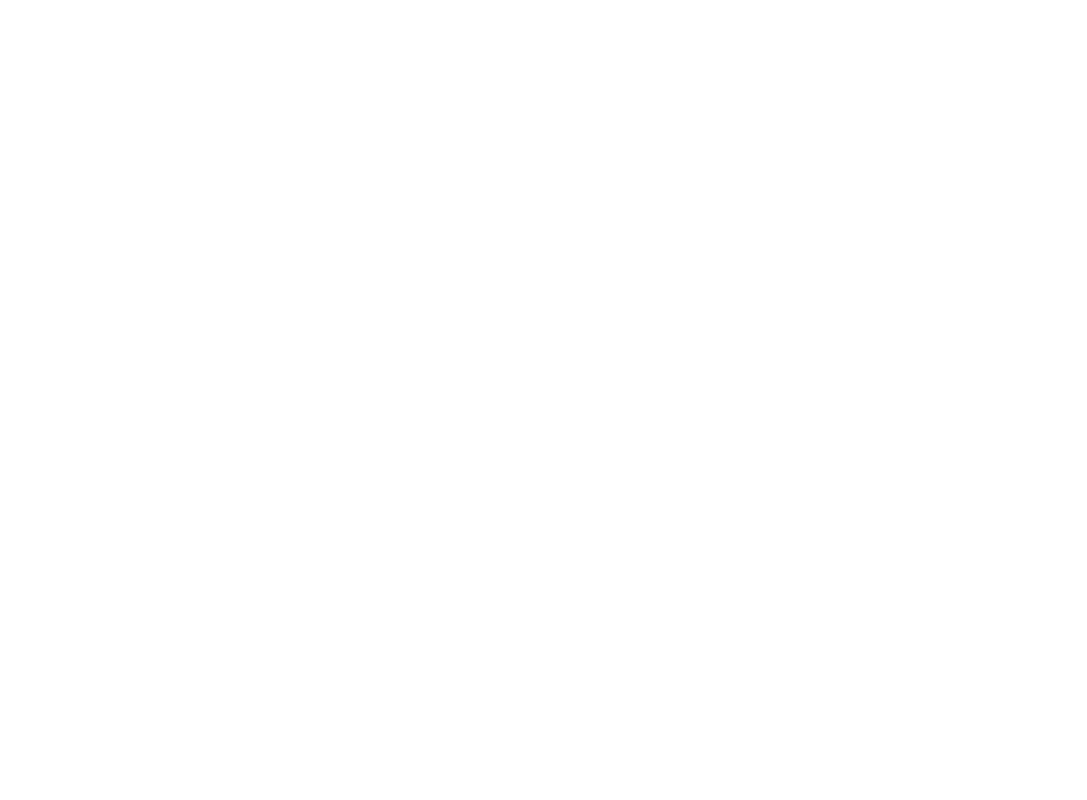
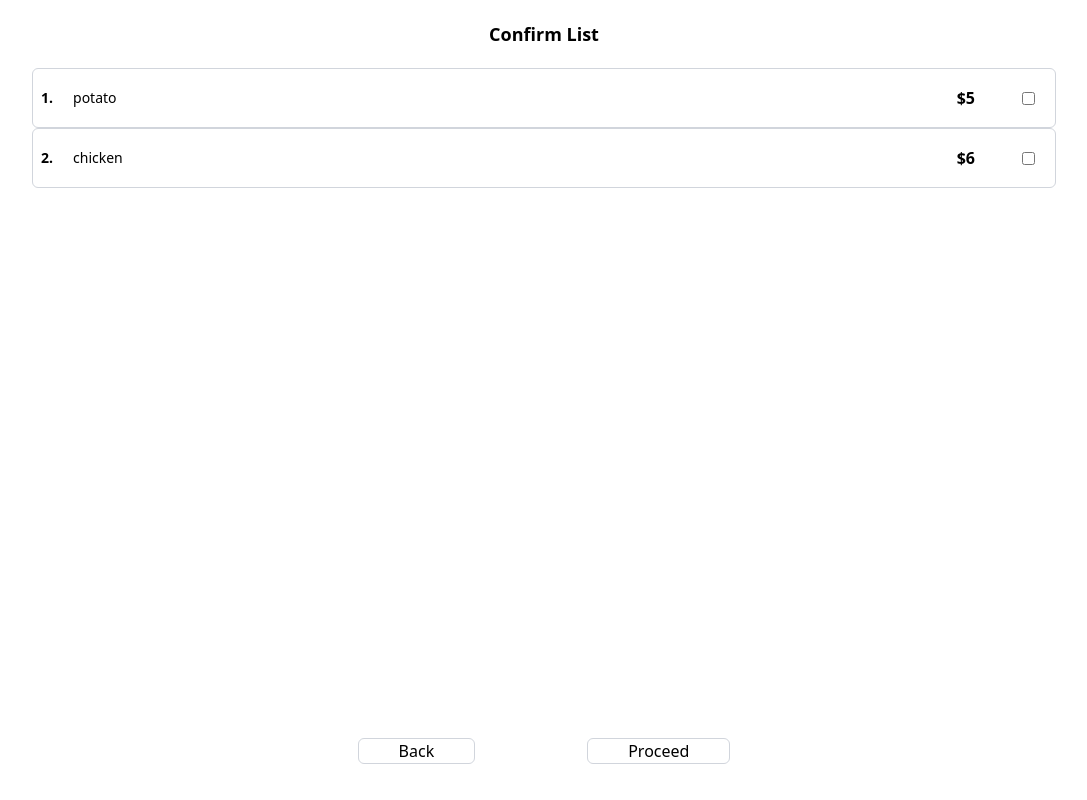
Before and after one commit to eugeneh1217/splab_cont, a React (Vite) app in the folder frontend/: page /confirm-upload in a window 1280 px wide. Before the commit this address had no page. Shown: the whole page, without its empty margins (96-1183 px from the left). Built offline with nearby package versions, Linux system fonts and the light colour scheme.

Commit message:
added upload confirm page

```diff
--- a/frontend/src/App.jsx
+++ b/frontend/src/App.jsx
@@ -3,8 +3,9 @@
 import Home from "./integrals/Home";
 import TabList from "./integrals/TabList";
 import OwnerView from "./integrals/OwnerView";
-import MemberFInal from "./integrals/MemberFInal";
+import MemberFinal from "./integrals/MemberFinal";
 import Upload from "./integrals/Upload";
+import ConfirmUpload from "./integrals/ConfirmUpload";
 import MemberHome from "./integrals/MemberHome";
 import GetLink from "./integrals/GetLink";
 
@@ -14,10 +15,11 @@
       <BrowserRouter>
         <Routes>
           <Route path="/" element={<Home />} />
-          <Route path="/code" element={<TabList />}/>
-          <Route path="/code/owner-view" element={<OwnerView />} />
-          <Route path="/member-final" element={<MemberFInal />} />
+          <Route path="/tab-list" element={<TabList />}/>
+          <Route path="/owner-view" element={<OwnerView />} />
+          <Route path="/member-final" element={<MemberFinal />} />
           <Route path="/upload" element={<Upload />} />
+          <Route path="/confirm-upload" element={<ConfirmUpload />} />
           <Route path="/member-home" element={<MemberHome />} />
           <Route path="/get-link" element={<GetLink />} />
         </Routes>
--- /dev/null
+++ b/frontend/src/integrals/ConfirmUpload.jsx
@@ -0,0 +1,27 @@
+import { useState } from "react";
+
+import BillItem from "../components/BillItem";
+
+function ConfirmUpload() {
+  const [items, setItems] = useState([{'name': 'potato', 'price': 5}, {'name': 'chicken', 'price': 6}])
+
+  return (
+    <div className="relative h-full flex flex-col items-center">
+      <h1 className="m-5 text-lg font-bold">Confirm List</h1>
+      <div className="w-[80%]">
+        {items ? (items.map((item, index) => (
+            <BillItem key={index} index={index+1} name={item.name} price={item.price}/>
+          ))) : (
+            <h1 className="text-lg font-bold">Items were unable to be recognized... try again!</h1>
+          )
+        }
+      </div>
+      <div className="absolute bottom-5 flex flex-row gap-20">
+        <button className="m-4 px-10 border border-gray-300 rounded-md">Back</button>
+        <button className="m-4 px-10 border border-gray-300 rounded-md">Proceed</button>
+      </div>
+    </div>
+  )
+}
+
+export default ConfirmUpload;
--- a/frontend/src/integrals/TabList.jsx
+++ b/frontend/src/integrals/TabList.jsx
@@ -1,8 +1,12 @@
-import React, { useState } from "react";
+import React, { useState, useEffect } from "react";
+import { useNavigate, useSearchParams } from "react-router-dom";
 import BillItem from "../components/BillItem";
 import AvatarCircles from "../components/AvatarCircles";
 
 function TabList() {
+  let [searchParams, setSearchParams] = useSearchParams();
+  let navigate = useNavigate();
+
   const [checkedItems, setCheckedItems] = useState({});
   const [tip, setTip] = useState("");
   const members = ["Arnav Aggarwal", "Ishani Mehra", "Cheng Li", "Siddharth Gupta", "Siddharth Gupta", "Siddharth Gupta", "Siddharth Gupta", "Siddharth Gupta", "Siddharth Gupta", "Siddharth Gupta", "Siddharth Gupta", "Siddharth Gupta", "Siddharth Gupta"];
@@ -51,9 +55,16 @@
     alert(`Tip: ${tip || 0}, Checked Items: ${JSON.stringify(checkedItems)}`);
   };
 
+  useEffect(() => {
+    if(!searchParams.get("code")) {
+      navigate("/")
+    }
+  }, [])
+
   return (
-    <div className="flex flex-col items-center h-screen bg-gray-100">
+    <div className="flex flex-col items-center h-screen bg-gray-100 relative">
       <h1 className="m-5 text-lg font-bold">Your Tab</h1>
+      <p className="absolute right-15 top-5">Code: {searchParams.get("code")}</p>
       <AvatarCircles members={members} />
 
       <div className="flex-1 overflow-y-auto w-[80%] flex flex-col gap-2 pb-24">
```
Also changed, not shown: frontend/src/integrals/MemberFinal.jsx (renamed from frontend/src/integrals/MemberFInal.jsx).
